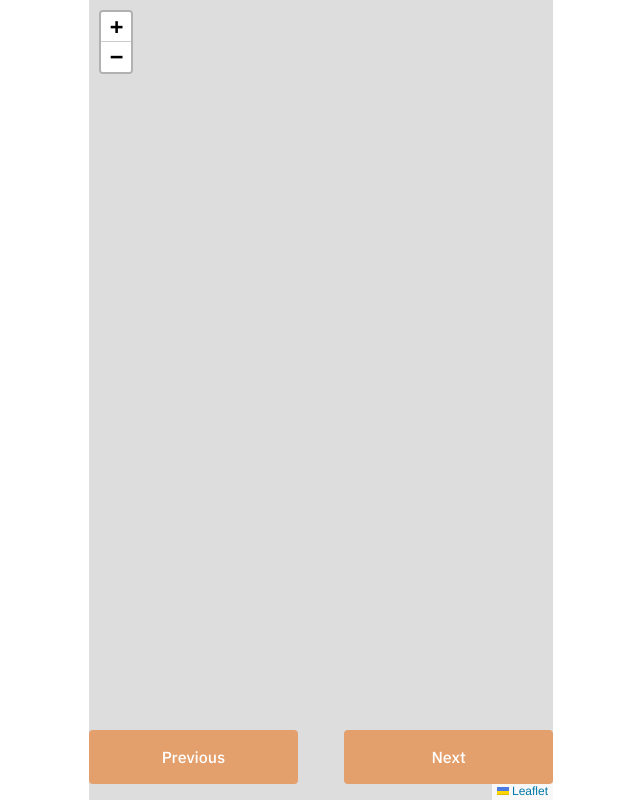
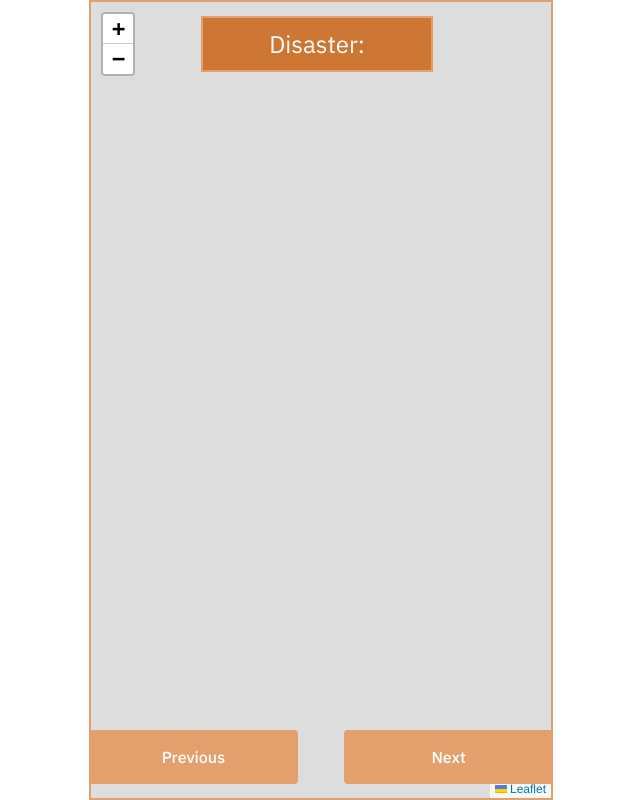
Before and after one commit to PieterSpecenier/UserInteractionFinalPS, a plain HTML site: page index.html in a window 1280 px wide. Shown: the whole page, without its empty margins (319-959 px from the left). Drawn offline with nearby package versions, Linux system fonts and the light colour scheme; no server answers.

Commit message:
added styling to app page

```diff
--- a/css/screen.css
+++ b/css/screen.css
@@ -16,6 +16,9 @@
     /* transitions */
     --transition-duration: 1.5s;
     --transition-easing: cubic-bezier(0.250, 0.460, 0.450, 0.940);
+    --global-color-weakbeige: #ce7735;
+    --global-input-border: var(--global-border-width) solid var(--global-color-beige);
+    --global-background-color: #E4A06C;
 }
 
 /*------------------------------------*\
@@ -33,12 +36,11 @@ html {
     line-height: 1.5;
     font-family: "Work Sans", Helvetica, arial, sans-serif;
     color: var(--color-front);
-    background-color: var(--color-back);
+    background-color: #ffffff;
     box-sizing: border-box;
     -webkit-font-smoothing: antialiased;
     -moz-osx-font-smoothing: grayscale;
     font-feature-settings: "zero" 1;
-    transition-property: color, background-color;
     transition-duration: calc(var(--transition-duration) / 2);
     transition-timing-function: var(--transition-easing);
 }
@@ -51,6 +53,7 @@ html {
 
 #mapid {
     height: 100%;
+    border: var(--global-input-border);
 }
 
 /*
@@ -263,19 +266,6 @@ input::placeholder {
     Website main logo
 */
 
-.c-logo {
-    font-size: 16px;
-    line-height: 24px;
-    font-weight: normal;
-    margin-bottom: 48px;
-    display: -webkit-flex;
-    display: -ms-flex;
-    display: flex;
-    -ms-align-items: center;
-    align-items: center;
-    margin-bottom: auto;
-}
-
 
 body {
     display: grid;
@@ -288,6 +278,23 @@ body {
     position: relative;
 }
 
+.c-textbox{
+    width: 50%;
+    color: white;
+    background-color: var(--global-color-weakbeige);
+    border: var(--global-input-border);
+    padding: 0.5rem;
+    position: absolute;
+    z-index: 99;
+    margin-left: 7rem;
+    margin-top: 1rem;
+}
+
+.c-type{
+    display: flex;
+    justify-content: center;
+    font-size: 1.5rem;
+}
 
 /*------------------------------------*\
 #UTILITIES
--- a/index.html
+++ b/index.html
@@ -27,7 +27,10 @@
     </head>
     <body>
         <main class="c-app">
-            <div class="js-type"></div>
+            <div class= "c-textbox">
+                <div class="c-type">Disaster:</div>
+            <div class="js-type c-type"></div>
+            </div>
             <div id="mapid">
             </div>
             <div class="c-buttons">
```
